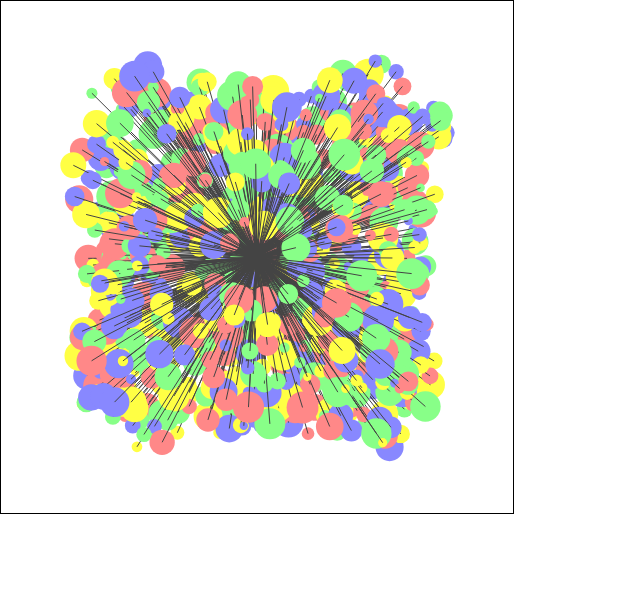
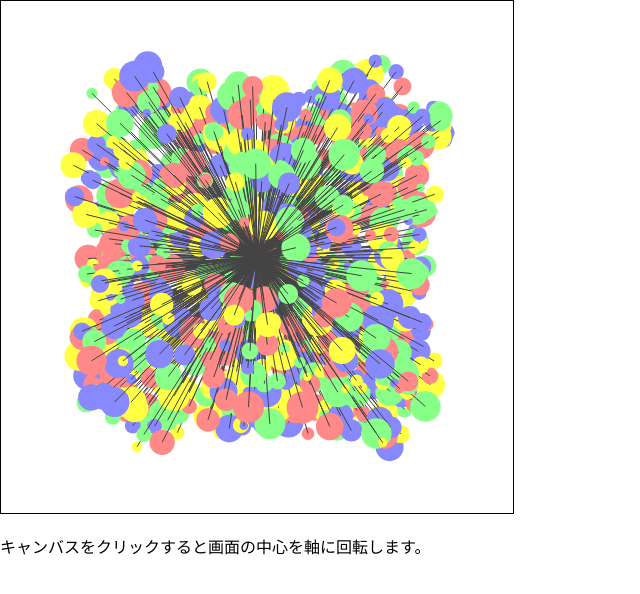
Before and after one commit to ryukau/Canvas023, a plain HTML site: page index.html in a window 1280 px wide. Shown: the whole page, without its empty margins (0-640 px from the left). Drawn offline with Linux system fonts and the light colour scheme.

Commit message:
Update index.html

```diff
--- a/index.html
+++ b/index.html
@@ -24,6 +24,8 @@
     <script src="vec2.js"></script>
     <script src="canvas.js"></script>
     <script src="angularvelocity.js"></script>
+
+    <p>キャンバスをクリックすると画面の中心を軸に回転します。</p>
 </body>
 
 </html>
```
